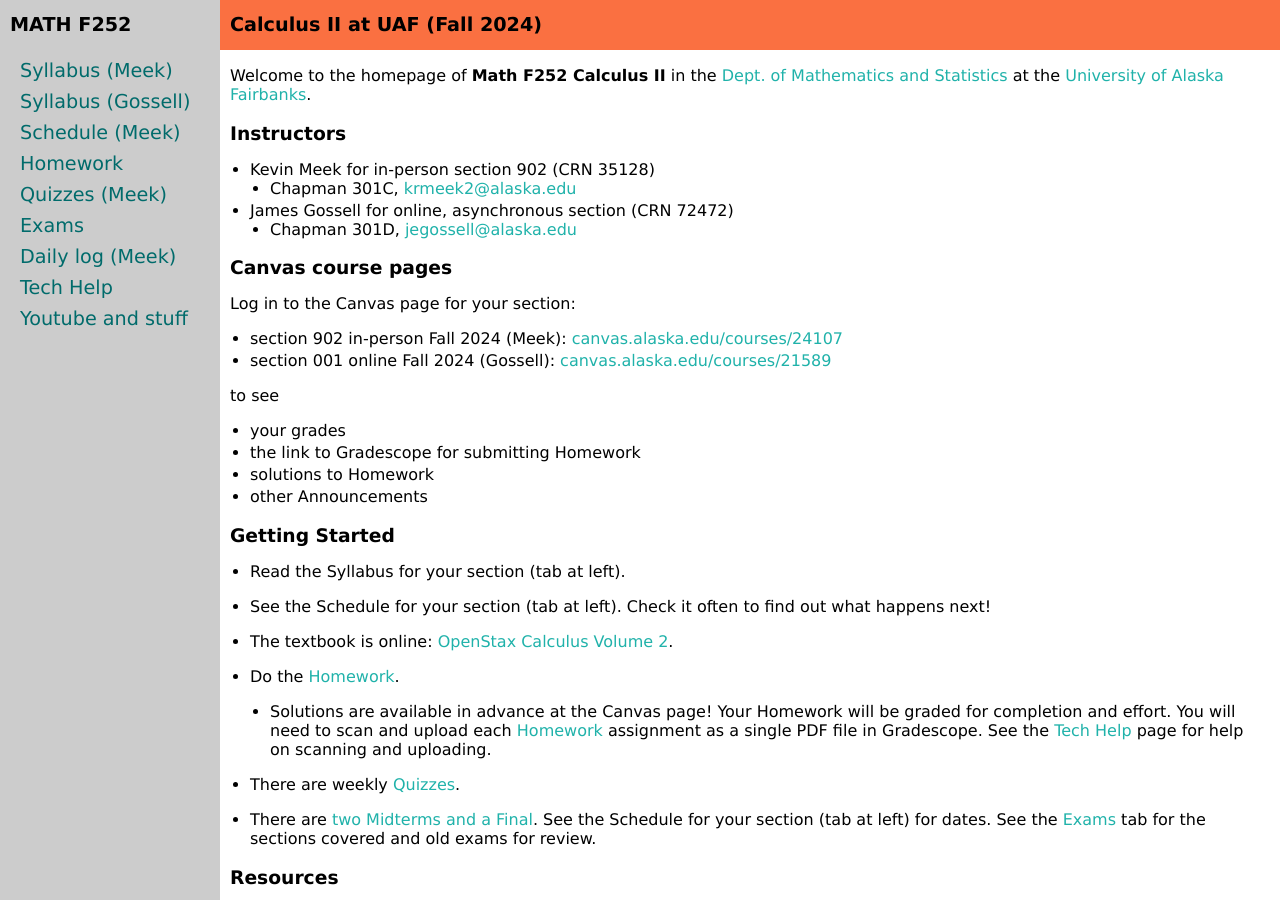
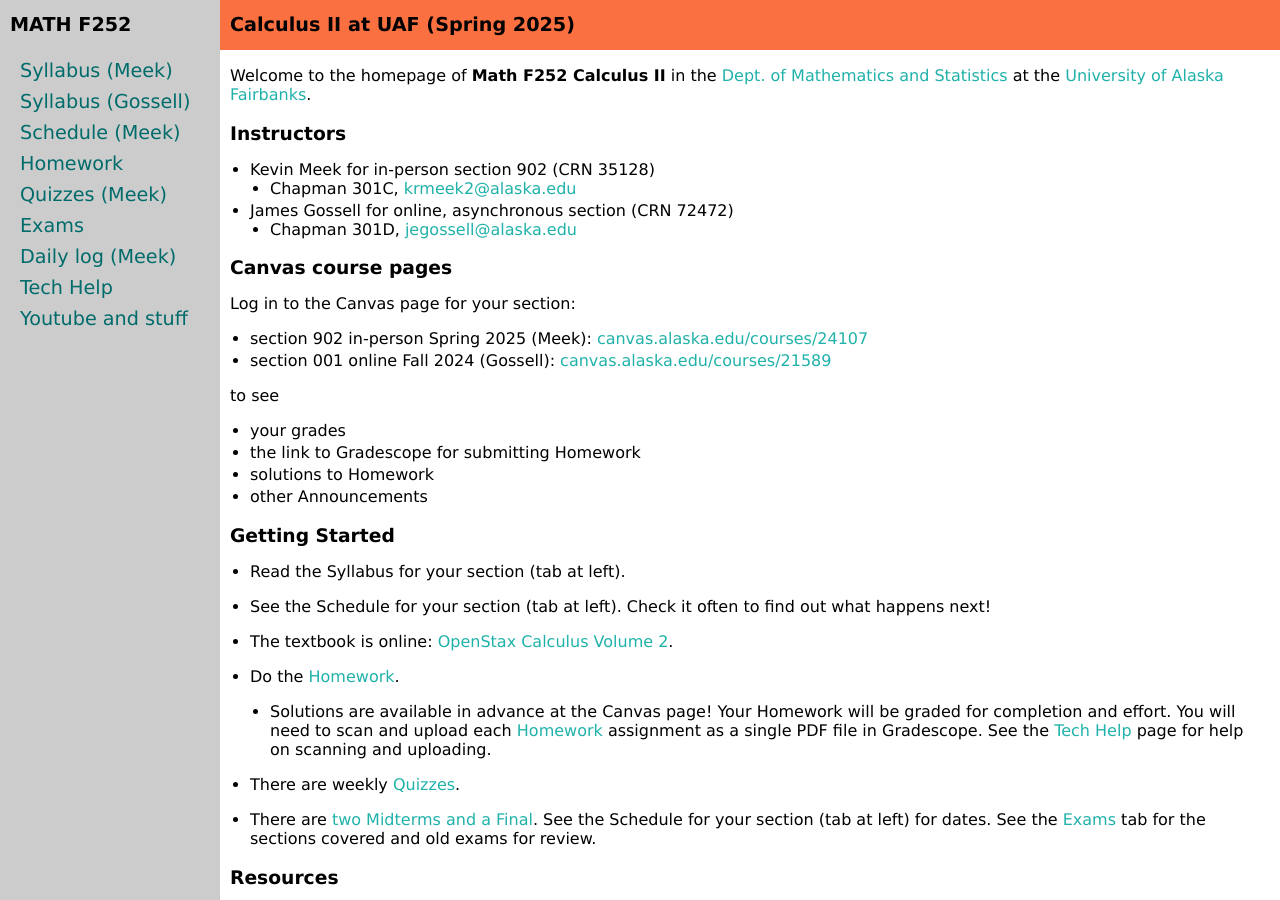
Before and after one commit to uaf-math/calc2, a Jekyll site: the page built from index.md, in a window 1280 px wide and 900 px high. Built offline with Jekyll 4.4.1, drawn with Linux system fonts in a browser that asks for light colours.

Commit message:
updated semester

```diff
--- a/_data/general.yml
+++ b/_data/general.yml
@@ -1,2 +1,2 @@
-semester: 'Fall'
-year: '2024'
+semester: 'Spring'
+year: '2025'
--- a/index.md
+++ b/index.md
@@ -16,7 +16,7 @@
 
 Log in to the Canvas page for your section:
 
-  * section 902 in-person Fall 2024 (Meek): [canvas.alaska.edu/courses/24107](https://canvas.alaska.edu/courses/24107)
+  * section 902 in-person Spring 2025 (Meek): [canvas.alaska.edu/courses/24107](https://canvas.alaska.edu/courses/24107)
   * section 001 online Fall 2024 (Gossell): [canvas.alaska.edu/courses/21589](https://canvas.alaska.edu/courses/21589)
 
 to see
```
